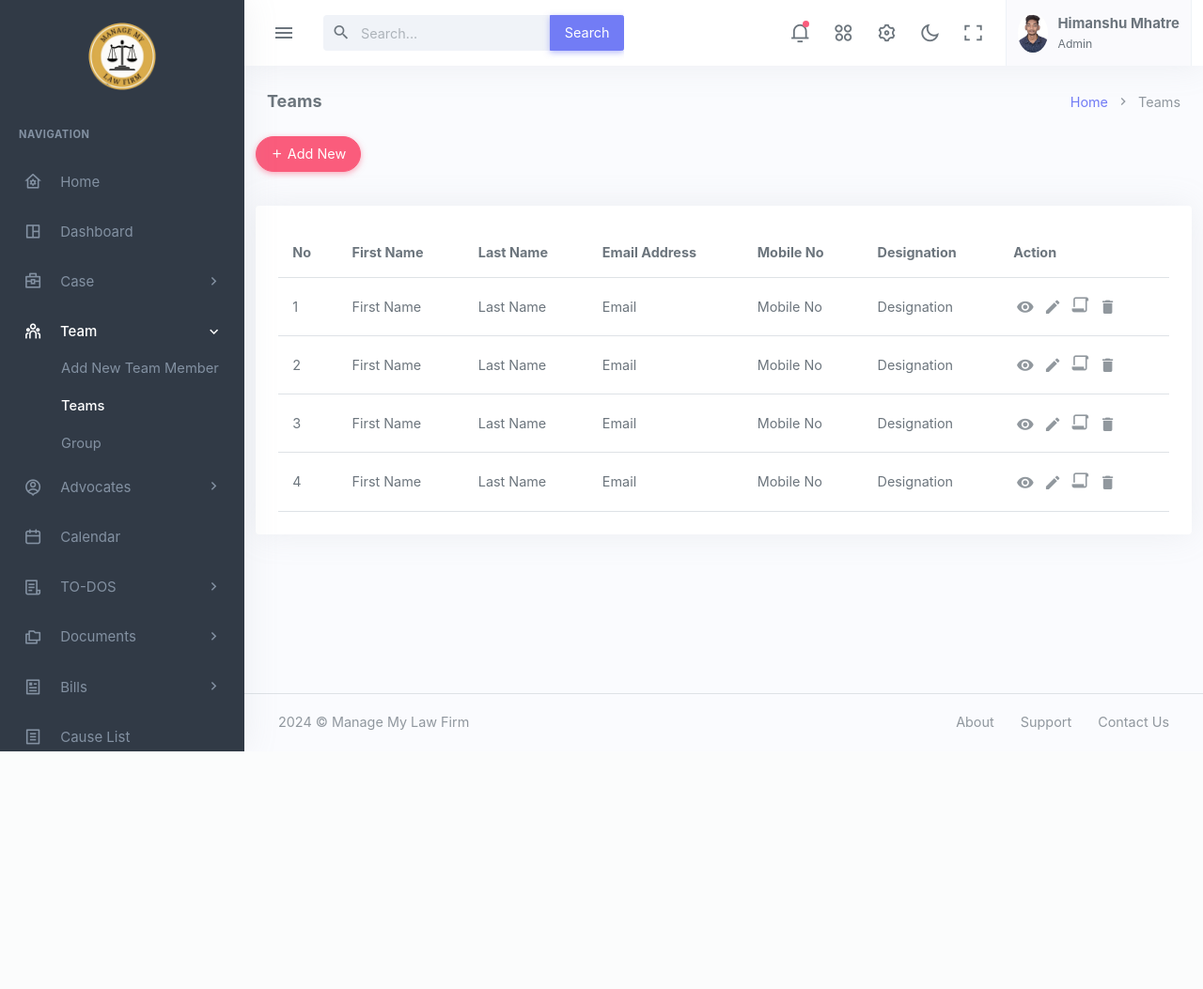
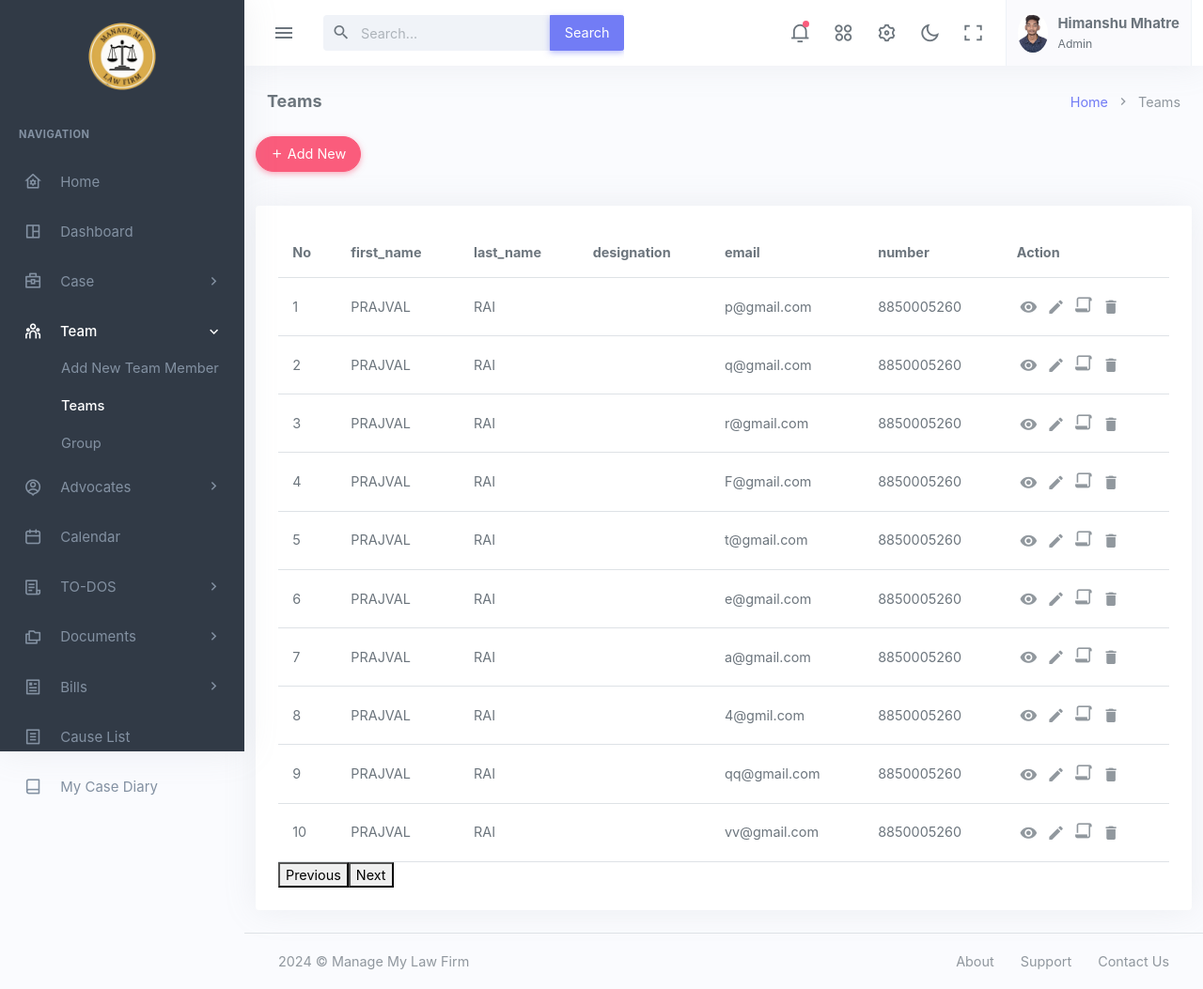
Before and after one commit to Prajval9892/My-Law-units, a Django app: page /home/Teams/ in a window 1280 px wide. Shown: the whole page at 94% size. Before the commit the page ends 800 px from the top, so only its background shows below. Run offline with Django 5.2, Linux system fonts and the light colour scheme; data comes from the database, SQL or seed files in the repository; both versions use the stored data as it was after the commit; some libraries are stand-ins or nearby versions.

Commit message:
table for team created

```diff
--- /dev/null
+++ b/law_units/assets/js/page_logic/showteam.js
@@ -0,0 +1,59 @@
+end_point = "http://localhost:8000/"
+page_number=1
+function nextPage(){
+page_number = page_number+1
+show_table()
+
+}
+
+function previousPage(){
+    page_number = page_number-1
+    show_table()
+
+}
+
+window.onload = function render_table(){
+
+}
+
+
+
+
+
+function show_table(){
+    var tableBody = document.getElementById('tbody_id');
+console.log(tableBody)
+my_param= new URLSearchParams()
+my_param.append("page_number",page_number)
+data_to_set = {
+    method: "GET",
+    headers: {
+      "Content-Type": "application/json",
+    }
+
+}
+tableBody.innerHTML = '';
+fetch(end_point+"home/team_pagi?"+my_param.toString(),data_to_set).then(data=>{
+    return data.json()
+}).then(new_data=>{
+    for(i=0;i<=new_data.data.length-1;i++){
+        var row = document.createElement('tr');
+        row.innerHTML = `
+        <td>${i + 1}</td>
+        <td>${new_data.data[i].first_name}</td>
+        <td>${new_data.data[i].last_name}</td>
+        <td>${new_data.data[i].designation}</td>
+        <td>${new_data.data[i].email}</td>
+        <td>${new_data.data[i].number}</td>
+        <td class="table-action">
+            <a href="javascript: void(0);" class="action-icon"> <i class="mdi mdi-eye"></i></a>
+            <a href="javascript: void(0);" class="action-icon"> <i class="mdi mdi-pencil"></i></a>
+            <a href="javascript: void(0);" class="action-icon"> <i class="ri-file-paper-2-line"></i></a>
+            <a href="javascript: void(0);" class="action-icon"> <i class="mdi mdi-delete"></i></a>
+        </td>
+    `;
+    tableBody.appendChild(row);
+    }
+
+})
+}
--- a/law_units/handle_units/models.py
+++ b/law_units/handle_units/models.py
@@ -83,7 +83,7 @@
     phone_number = models.IntegerField()
 
 class team_member(models.Model):
-    member_id = models.CharField(primary_key=True,max_length=30)
+    member_id = models.IntegerField(primary_key=True,max_length=30)
     first_name = models.CharField(max_length=20)
     last_name = models.CharField(max_length= 20)
     designation = models.CharField(max_length=50)
--- a/law_units/handle_units/templates/team.html
+++ b/law_units/handle_units/templates/team.html
@@ -14,6 +14,7 @@
 
         <!-- Theme Config Js -->
         <script src="{% static 'js/hyper-config.js' %}"></script>
+        <script src="{% static 'js/page_logic/showteam.js' %}"></script>
 
         <!-- App css -->
         <link href="{% static 'css/app-saas.min.css' %}" rel="stylesheet" type="text/css" id="app-style" />
@@ -733,22 +734,21 @@
                                                         <thead>
                                                             <tr>
                                                                 <th>No</th>
-                                                                <th>First Name</th>
-                                                                <th>Last Name</th>
-                                                                <th>Email Address</th>
-                                                                <th>Mobile No</th>
-                                                                <th>Designation</th>
+                                                                {% for col in cols %}
+                                                                <th>{{ col }}</th>
+                                                                {% endfor %}
                                                                 <th>Action</th>
                                                             </tr>
                                                         </thead>
-                                                        <tbody>
+                                                        <tbody id="tbody_id">
+                                                            {% for i in query_data %}
                                                             <tr>
-                                                                <td>1</td>
-                                                                <td>First Name</td>
-                                                                <td>Last Name</td>
-                                                                <td>Email</td>
-                                                                <td>Mobile No</td>
-                                                                <td>Designation</td>
+                                                                <td>{{ forloop.counter }}</td> <!-- Use forloop.counter for sequence count -->
+                                                                <td>{{ i.first_name }}</td>
+                                                                <td>{{ i.last_name }}</td>
+                                                                <td>{{ i.designation }}</td>
+                                                                <td>{{ i.email }}</td>
+                                                                <td>{{ i.number }}</td>
                                                                 <td class="table-action">
                                                                     <a href="javascript: void(0);" class="action-icon"> <i class="mdi mdi-eye"></i></a>
                                                                     <a href="javascript: void(0);" class="action-icon"> <i class="mdi mdi-pencil"></i></a>
@@ -756,57 +756,26 @@
                                                                     <a href="javascript: void(0);" class="action-icon"> <i class="mdi mdi-delete"></i></a>
                                                                 </td>
                                                             </tr>
-                                                            <tr>
-                                                                <td>2</td>
-                                                                <td>First Name</td>
-                                                                <td>Last Name</td>
-                                                                <td>Email</td>
-                                                                <td>Mobile No</td>
-                                                                <td>Designation</td>
-                                                                <td class="table-action">
-                                                                    <a href="javascript: void(0);" class="action-icon"> <i class="mdi mdi-eye"></i></a>
-                                                                    <a href="javascript: void(0);" class="action-icon"> <i class="mdi mdi-pencil"></i></a>
-                                                                    <a href="javascript: void(0);" class="action-icon"> <i class="ri-file-paper-2-line"></i></a>
-                                                                    <a href="javascript: void(0);" class="action-icon"> <i class="mdi mdi-delete"></i></a>
-                                                                </td>
-                                                            </tr>
-                                                            <tr>
-                                                                <td>3</td>
-                                                                <td>First Name</td>
-                                                                <td>Last Name</td>
-                                                                <td>Email</td>
-                                                                <td>Mobile No</td>
-                                                                <td>Designation</td>
-                                                                <td class="table-action">
-                                                                    <a href="javascript: void(0);" class="action-icon"> <i class="mdi mdi-eye"></i></a>
-                                                                    <a href="javascript: void(0);" class="action-icon"> <i class="mdi mdi-pencil"></i></a>
-                                                                    <a href="javascript: void(0);" class="action-icon"> <i class="ri-file-paper-2-line"></i></a>
-                                                                    <a href="javascript: void(0);" class="action-icon"> <i class="mdi mdi-delete"></i></a>
-                                                                </td>
-                                                            </tr>
-                                                            <tr>
-                                                                <td>4</td>
-                                                                <td>First Name</td>
-                                                                <td>Last Name</td>
-                                                                <td>Email</td>
-                                                                <td>Mobile No</td>
-                                                                <td>Designation</td>
-                                                                <td class="table-action">
-                                                                    <a href="javascript: void(0);" class="action-icon"> <i class="mdi mdi-eye"></i></a>
-                                                                    <a href="javascript: void(0);" class="action-icon"> <i class="mdi mdi-pencil"></i></a>
-                                                                    <a href="javascript: void(0);" class="action-icon"> <i class="ri-file-paper-2-line"></i></a>
-                                                                    <a href="javascript: void(0);" class="action-icon"> <i class="mdi mdi-delete"></i></a>
-                                                                </td>
-                                                            </tr>
+                                                            {% endfor %}
                                                         </tbody>
+
                                                     </table>
                                                 </div> <!-- end table-responsive-->
+                                                <div class="pagination">
+                                                    <button class="prev" onclick="previousPage()">Previous</button>
+                                                    <span class="page-numbers"></span>
+                                                    <button class="next" onclick="nextPage()">Next</button>
+                                                </div>
+
                                             </div> <!-- end preview-->
+
                                         </div> <!-- end tab-content-->
 
                                     </div> <!-- end card body-->
                                 </div> <!-- end card -->
                             </div><!-- end col-->
+
+
 
 
 
--- a/law_units/handle_units/urls.py
+++ b/law_units/handle_units/urls.py
@@ -39,4 +39,5 @@
     #path('home/Teams',views.Teams,name="Teams"),
     path('home/Advocates',views.Advocates,name="Advocates"),
     path('home/NewAdvocate',views.NewAdvocate,name="NewAdvocate"),
+    path('home/team_pagi',views.team_table_page,name="team_pagi"),
 ]
--- a/law_units/handle_units/views.py
+++ b/law_units/handle_units/views.py
@@ -3,6 +3,8 @@
 from rest_framework.decorators import api_view
 from .models import *
 from django.http import JsonResponse
+from django.core.serializers import serialize
+from django.forms.models import model_to_dict
 # Create your views here.
 
 @api_view(["GET"])
@@ -51,8 +53,41 @@
 def Calender(request):
     return render(request , 'Calender.html')
 
+@api_view(["GET"])
 def list_team(request):
-    return render(request , 'team.html')
+
+    query_data=team_member.objects.filter()[0:10]
+    serialize_data = [obj.__dict__ for obj in query_data]
+    column = list(serialize_data[0].keys())
+    column.pop(0)
+    table_data={}
+    table_data["data"] = serialize_data
+    table_data["col"] = column.pop(0)
+    return render(request , 'team.html',{"query_data":query_data,"cols":column})
+
+
+@api_view(["get"])
+def team_table_page(request):
+    page_number = request.GET.get('page_number', 1)
+    item_per_page = 10
+    start = (int(page_number) - 1) * item_per_page
+    end = int(page_number) * item_per_page
+    query_data = team_member.objects.all()[start:end]
+
+    serialize_data = [model_to_dict(obj) for obj in query_data]
+
+    columns = list(serialize_data[0].keys())
+
+    columns.remove('member_id')
+
+    response_data = {
+        "data": serialize_data,
+        "col": columns
+    }
+    print("kkkkkkkkkkkk",response_data)
+    return JsonResponse(response_data, status=200)
+
+
 
 def add_case(request):
     print(json.loads(request.body))
@@ -63,18 +98,40 @@
     try:
         if request.method == "POST":
             data_list = json.loads(request.body)
+            len(data_list)
             for data in data_list:
-                tem_obj = team_member(first_name=data["firstName"],last_name=data["last_name"],designation=data["designation"],email=data["email"],
-                                    number = data["number"]
-                                    )
-                tem_obj.save()
-            return JsonResponse({"message":"Team Added Successfully","status":200},status=200)
+                if not team_member.objects.filter(email=data["email"]).exists():
+                    flag=True
+                else:
+                    flag=False
+                    break
+            if flag:
+                for data in data_list:
+                    last_member=team_member.objects.last()
+                    if last_member:
+                        member_id = last_member.member_id+1
+                    else:
+                        member_id=1
+                    tem_obj = team_member(member_id=member_id,first_name=data["firstName"],last_name=data["last_name"],designation=data["designation"],email=data["email"],
+                                        number = data["number"]
+                                        )
+                    tem_obj.save()
+                return JsonResponse({"message":"Team Added Successfully","status":200},status=200)
+
+            else:
+                return JsonResponse({"message":"Email Already Exists","status":404},status=404)
     except Exception as e:
         return JsonResponse({"message":e.__str__(),"status":500},status=500)
 
     return render(request , 'AddMember.html')
 
+
+@api_view(["GET"])
 def Teams(request):
+    page_number = 1
+    item_par_page =2
+    team_member.objects.filter()[page_number-1*item_par_page:page_number*item_par_page]
+    print("rrrrrrrrrrrrrr",team_member)
     return render(request,"team.html")
 
 def Advocates(request):
```
Also changed, not shown: law_units/assets/js/page_logic/addteam.js (+12 -5 lines), law_units/db.sqlite3, law_units/handle_units/migrations/0005_alter_team_member_member_id.py (added).
